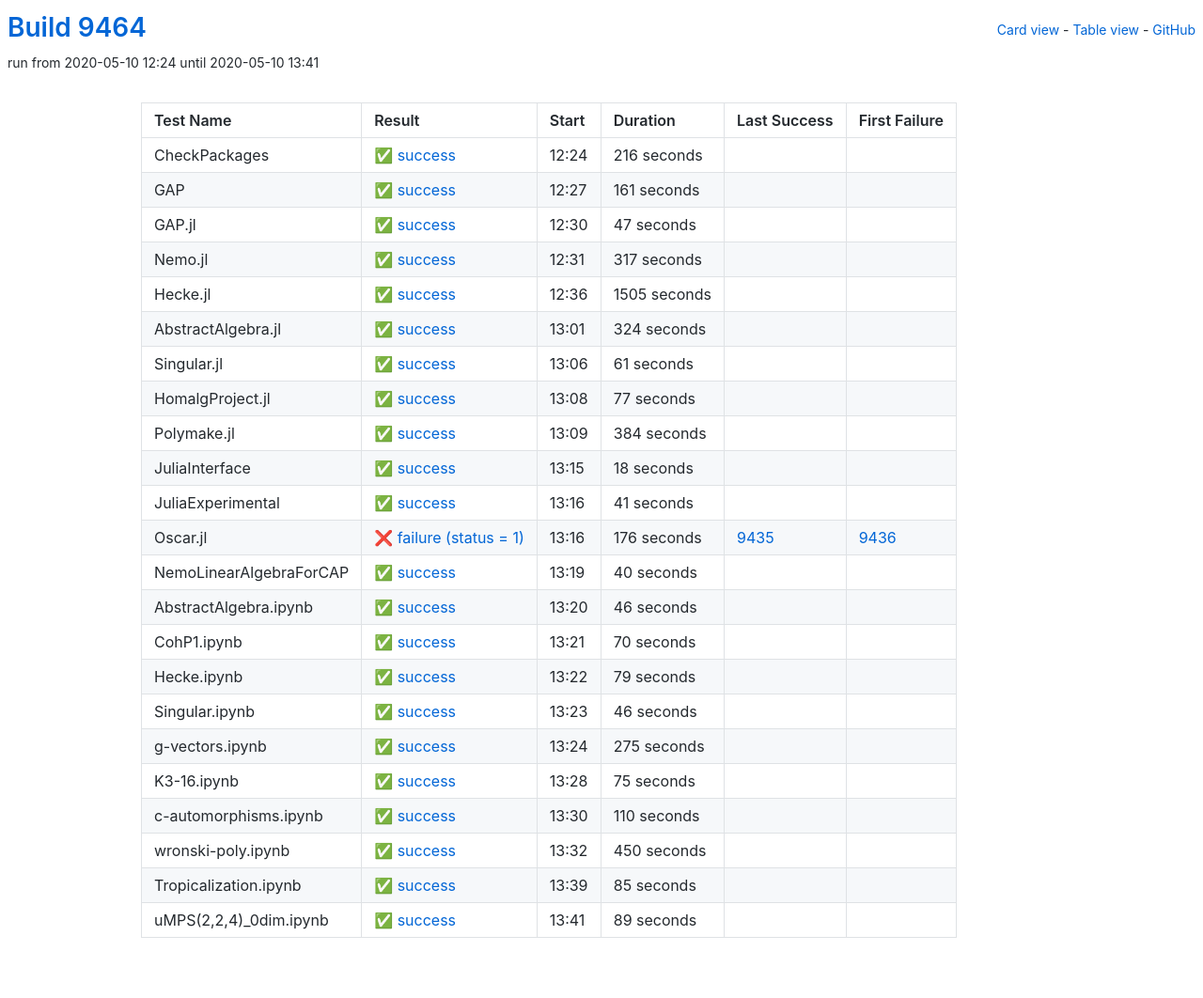
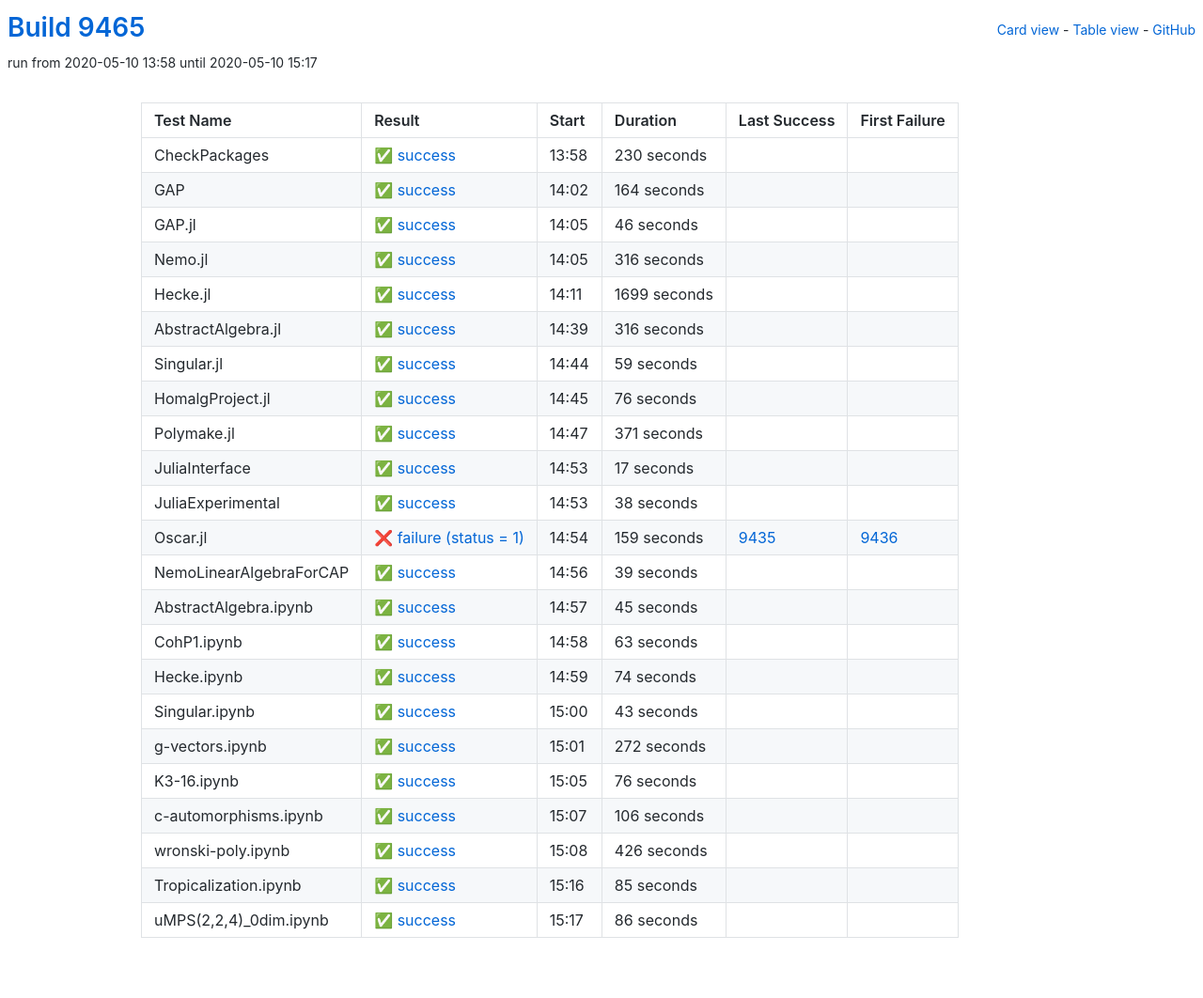
Before and after one commit to oscar-system/oscar-ci-status, a Jekyll site: the page built from table.html, in a window 1280 px wide. Shown: the whole page at 94% size. Built offline with Jekyll 4.4.1, drawn with Linux system fonts in a browser that asks for light colours.

Commit message:
Build 9465

```diff
--- a/_data/ci.yml
+++ b/_data/ci.yml
@@ -1,257 +1,257 @@
-build: 9464
-build_url: https://oscarci.mathematik.uni-kl.de/job/oscar/9464/
+build: 9465
+build_url: https://oscarci.mathematik.uni-kl.de/job/oscar/9465/
 job: oscar
 tests:
-- duration: 216
+- duration: 230
   exitcode: 0
   first_failure: false
   first_failure_url: null
   id: checkpackages
   last_success: false
   last_success_url: null
-  log: https://oscarci.mathematik.uni-kl.de/job/oscar/9464/artifact/logs/build-9464/CheckPackages.log
+  log: https://oscarci.mathematik.uni-kl.de/job/oscar/9465/artifact/logs/build-9465/CheckPackages.log
   name: CheckPackages
-  start: 2020-05-10 12:24
+  start: 2020-05-10 13:58
   status: success
   success: true
-- duration: 161
+- duration: 164
   exitcode: 0
   first_failure: false
   first_failure_url: null
   id: gap
   last_success: false
   last_success_url: null
-  log: https://oscarci.mathematik.uni-kl.de/job/oscar/9464/artifact/logs/build-9464/GAP.log
+  log: https://oscarci.mathematik.uni-kl.de/job/oscar/9465/artifact/logs/build-9465/GAP.log
   name: GAP
-  start: 2020-05-10 12:27
+  start: 2020-05-10 14:02
   status: success
   success: true
-- duration: 47
+- duration: 46
   exitcode: 0
   first_failure: false
   first_failure_url: null
   id: gap-jl
   last_success: false
   last_success_url: null
-  log: https://oscarci.mathematik.uni-kl.de/job/oscar/9464/artifact/logs/build-9464/GAP.jl.log
+  log: https://oscarci.mathematik.uni-kl.de/job/oscar/9465/artifact/logs/build-9465/GAP.jl.log
   name: GAP.jl
-  start: 2020-05-10 12:30
+  start: 2020-05-10 14:05
   status: success
   success: true
-- duration: 317
+- duration: 316
   exitcode: 0
   first_failure: false
   first_failure_url: null
   id: nemo-jl
   last_success: false
   last_success_url: null
-  log: https://oscarci.mathematik.uni-kl.de/job/oscar/9464/artifact/logs/build-9464/Nemo.jl.log
+  log: https://oscarci.mathematik.uni-kl.de/job/oscar/9465/artifact/logs/build-9465/Nemo.jl.log
   name: Nemo.jl
-  start: 2020-05-10 12:31
+  start: 2020-05-10 14:05
   status: success
   success: true
-- duration: 1505
+- duration: 1699
   exitcode: 0
   first_failure: false
   first_failure_url: null
   id: hecke-jl
   last_success: false
   last_success_url: null
-  log: https://oscarci.mathematik.uni-kl.de/job/oscar/9464/artifact/logs/build-9464/Hecke.jl.log
+  log: https://oscarci.mathematik.uni-kl.de/job/oscar/9465/artifact/logs/build-9465/Hecke.jl.log
   name: Hecke.jl
-  start: 2020-05-10 12:36
+  start: 2020-05-10 14:11
   status: success
   success: true
-- duration: 324
+- duration: 316
   exitcode: 0
   first_failure: false
   first_failure_url: null
   id: abstractalgebra-jl
   last_success: false
   last_success_url: null
-  log: https://oscarci.mathematik.uni-kl.de/job/oscar/9464/artifact/logs/build-9464/AbstractAlgebra.jl.log
+  log: https://oscarci.mathematik.uni-kl.de/job/oscar/9465/artifact/logs/build-9465/AbstractAlgebra.jl.log
   name: AbstractAlgebra.jl
-  start: 2020-05-10 13:01
+  start: 2020-05-10 14:39
   status: success
   success: true
-- duration: 61
+- duration: 59
   exitcode: 0
   first_failure: false
   first_failure_url: null
   id: singular-jl
   last_success: false
   last_success_url: null
-  log: https://oscarci.mathematik.uni-kl.de/job/oscar/9464/artifact/logs/build-9464/Singular.jl.log
+  log: https://oscarci.mathematik.uni-kl.de/job/oscar/9465/artifact/logs/build-9465/Singular.jl.log
   name: Singular.jl
-  start: 2020-05-10 13:06
+  start: 2020-05-10 14:44
   status: success
   success: true
-- duration: 77
+- duration: 76
   exitcode: 0
   first_failure: false
   first_failure_url: null
   id: homalgproject-jl
   last_success: false
   last_success_url: null
-  log: https://oscarci.mathematik.uni-kl.de/job/oscar/9464/artifact/logs/build-9464/HomalgProject.jl.log
+  log: https://oscarci.mathematik.uni-kl.de/job/oscar/9465/artifact/logs/build-9465/HomalgProject.jl.log
   name: HomalgProject.jl
-  start: 2020-05-10 13:08
+  start: 2020-05-10 14:45
   status: success
   success: true
-- duration: 384
+- duration: 371
   exitcode: 0
   first_failure: false
   first_failure_url: null
   id: polymake-jl
   last_success: false
   last_success_url: null
-  log: https://oscarci.mathematik.uni-kl.de/job/oscar/9464/artifact/logs/build-9464/Polymake.jl.log
+  log: https://oscarci.mathematik.uni-kl.de/job/oscar/9465/artifact/logs/build-9465/Polymake.jl.log
   name: Polymake.jl
-  start: 2020-05-10 13:09
+  start: 2020-05-10 14:47
   status: success
   success: true
-- duration: 18
+- duration: 17
   exitcode: 0
   first_failure: false
   first_failure_url: null
   id: juliainterface
   last_success: false
   last_success_url: null
-  log: https://oscarci.mathematik.uni-kl.de/job/oscar/9464/artifact/logs/build-9464/JuliaInterface.log
+  log: https://oscarci.mathematik.uni-kl.de/job/oscar/9465/artifact/logs/build-9465/JuliaInterface.log
   name: JuliaInterface
-  start: 2020-05-10 13:15
+  start: 2020-05-10 14:53
   status: success
   success: true
-- duration: 41
+- duration: 38
   exitcode: 0
   first_failure: false
   first_failure_url: null
   id: juliaexperimental
   last_success: false
   last_success_url: null
-  log: https://oscarci.mathematik.uni-kl.de/job/oscar/9464/artifact/logs/build-9464/JuliaExperimental.log
+  log: https://oscarci.mathematik.uni-kl.de/job/oscar/9465/artifact/logs/build-9465/JuliaExperimental.log
   name: JuliaExperimental
-  start: 2020-05-10 13:16
+  start: 2020-05-10 14:53
   status: success
   success: true
-- duration: 176
+- duration: 159
   exitcode: 1
   first_failure: 9436
   first_failure_url: https://oscarci.mathematik.uni-kl.de/job/oscar/9436/
   id: oscar-jl
   last_success: 9435
   last_success_url: https://oscarci.mathematik.uni-kl.de/job/oscar/9435/
-  log: https://oscarci.mathematik.uni-kl.de/job/oscar/9464/artifact/logs/build-9464/Oscar.jl.log
+  log: https://oscarci.mathematik.uni-kl.de/job/oscar/9465/artifact/logs/build-9465/Oscar.jl.log
   name: Oscar.jl
-  start: 2020-05-10 13:16
+  start: 2020-05-10 14:54
   status: failure
   success: false
-- duration: 40
+- duration: 39
   exitcode: 0
   first_failure: false
   first_failure_url: null
   id: nemolinearalgebraforcap
   last_success: false
   last_success_url: null
-  log: https://oscarci.mathematik.uni-kl.de/job/oscar/9464/artifact/logs/build-9464/NemoLinearAlgebraForCAP.log
+  log: https://oscarci.mathematik.uni-kl.de/job/oscar/9465/artifact/logs/build-9465/NemoLinearAlgebraForCAP.log
   name: NemoLinearAlgebraForCAP
-  start: 2020-05-10 13:19
+  start: 2020-05-10 14:56
   status: success
   success: true
-- duration: 46
+- duration: 45
   exitcode: 0
   first_failure: false
   first_failure_url: null
   id: abstractalgebra-ipynb
   last_success: false
   last_success_url: null
-  log: https://oscarci.mathematik.uni-kl.de/job/oscar/9464/artifact/logs/build-9464/AbstractAlgebra.ipynb.log
+  log: https://oscarci.mathematik.uni-kl.de/job/oscar/9465/artifact/logs/build-9465/AbstractAlgebra.ipynb.log
   name: AbstractAlgebra.ipynb
-  start: 2020-05-10 13:20
+  start: 2020-05-10 14:57
   status: success
   success: true
-- duration: 70
+- duration: 63
   exitcode: 0
   first_failure: false
   first_failure_url: null
   id: cohp1-ipynb
   last_success: false
   last_success_url: null
-  log: https://oscarci.mathematik.uni-kl.de/job/oscar/9464/artifact/logs/build-9464/CohP1.ipynb.log
+  log: https://oscarci.mathematik.uni-kl.de/job/oscar/9465/artifact/logs/build-9465/CohP1.ipynb.log
   name: CohP1.ipynb
-  start: 2020-05-10 13:21
+  start: 2020-05-10 14:58
   status: success
   success: true
-- duration: 79
+- duration: 74
   exitcode: 0
   first_failure: false
   first_failure_url: null
   id: hecke-ipynb
   last_success: false
   last_success_url: null
-  log: https://oscarci.mathematik.uni-kl.de/job/oscar/9464/artifact/logs/build-9464/Hecke.ipynb.log
+  log: https://oscarci.mathematik.uni-kl.de/job/oscar/9465/artifact/logs/build-9465/Hecke.ipynb.log
   name: Hecke.ipynb
-  start: 2020-05-10 13:22
+  start: 2020-05-10 14:59
   status: success
   success: true
-- duration: 46
+- duration: 43
   exitcode: 0
   first_failure: false
   first_failure_url: null
   id: singular-ipynb
   last_success: false
   last_success_url: null
-  log: https://oscarci.mathematik.uni-kl.de/job/oscar/9464/artifact/logs/build-9464/Singular.ipynb.log
+  log: https://oscarci.mathematik.uni-kl.de/job/oscar/9465/artifact/logs/build-9465/Singular.ipynb.log
   name: Singular.ipynb
-  start: 2020-05-10 13:23
+  start: 2020-05-10 15:00
   status: success
   success: true
-- duration: 275
+- duration: 272
   exitcode: 0
   first_failure: false
   first_failure_url: null
   id: g-vectors-ipynb
   last_success: false
   last_success_url: null
-  log: https://oscarci.mathematik.uni-kl.de/job/oscar/9464/artifact/logs/build-9464/g-vectors.ipynb.log
+  log: https://oscarci.mathematik.uni-kl.de/job/oscar/9465/artifact/logs/build-9465/g-vectors.ipynb.log
   name: g-vectors.ipynb
-  start: 2020-05-10 13:24
+  start: 2020-05-10 15:01
   status: success
   success: true
-- duration: 75
+- duration: 76
   exitcode: 0
   first_failure: false
   first_failure_url: null
   id: k3-16-ipynb
   last_success: false
   last_success_url: null
-  log: https://oscarci.mathematik.uni-kl.de/job/oscar/9464/artifact/logs/build-9464/K3-16.ipynb.log
+  log: https://oscarci.mathematik.uni-kl.de/job/oscar/9465/artifact/logs/build-9465/K3-16.ipynb.log
   name: K3-16.ipynb
-  start: 2020-05-10 13:28
+  start: 2020-05-10 15:05
   status: success
   success: true
-- duration: 110
+- duration: 106
   exitcode: 0
   first_failure: false
   first_failure_url: null
   id: c-automorphisms-ipynb
   last_success: false
   last_success_url: null
-  log: https://oscarci.mathematik.uni-kl.de/job/oscar/9464/artifact/logs/build-9464/c-automorphisms.ipynb.log
+  log: https://oscarci.mathematik.uni-kl.de/job/oscar/9465/artifact/logs/build-9465/c-automorphisms.ipynb.log
   name: c-automorphisms.ipynb
-  start: 2020-05-10 13:30
+  start: 2020-05-10 15:07
   status: success
   success: true
-- duration: 450
+- duration: 426
   exitcode: 0
   first_failure: false
   first_failure_url: null
   id: wronski-poly-ipynb
   last_success: false
   last_success_url: null
-  log: https://oscarci.mathematik.uni-kl.de/job/oscar/9464/artifact/logs/build-9464/wronski-poly.ipynb.log
+  log: https://oscarci.mathematik.uni-kl.de/job/oscar/9465/artifact/logs/build-9465/wronski-poly.ipynb.log
   name: wronski-poly.ipynb
-  start: 2020-05-10 13:32
+  start: 2020-05-10 15:08
   status: success
   success: true
 - duration: 85
@@ -261,20 +261,20 @@ tests:
   id: tropicalization-ipynb
   last_success: false
   last_success_url: null
-  log: https://oscarci.mathematik.uni-kl.de/job/oscar/9464/artifact/logs/build-9464/Tropicalization.ipynb.log
+  log: https://oscarci.mathematik.uni-kl.de/job/oscar/9465/artifact/logs/build-9465/Tropicalization.ipynb.log
   name: Tropicalization.ipynb
-  start: 2020-05-10 13:39
+  start: 2020-05-10 15:16
   status: success
   success: true
-- duration: 89
+- duration: 86
   exitcode: 0
   first_failure: false
   first_failure_url: null
   id: umps-2-2-4-0dim-ipynb
   last_success: false
   last_success_url: null
-  log: https://oscarci.mathematik.uni-kl.de/job/oscar/9464/artifact/logs/build-9464/uMPS-2-2-4-_0dim.ipynb.log
+  log: https://oscarci.mathematik.uni-kl.de/job/oscar/9465/artifact/logs/build-9465/uMPS-2-2-4-_0dim.ipynb.log
   name: uMPS(2,2,4)_0dim.ipynb
-  start: 2020-05-10 13:41
+  start: 2020-05-10 15:17
   status: success
   success: true
```
Also changed, not shown: README.md.
